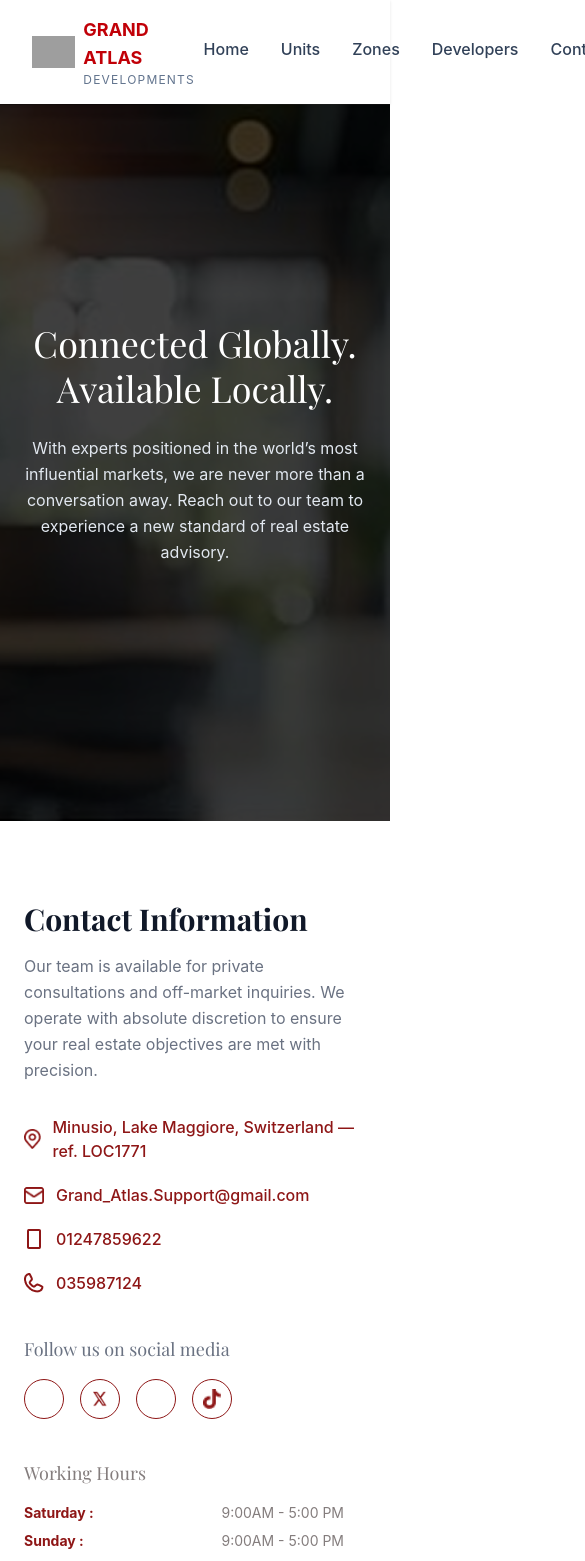
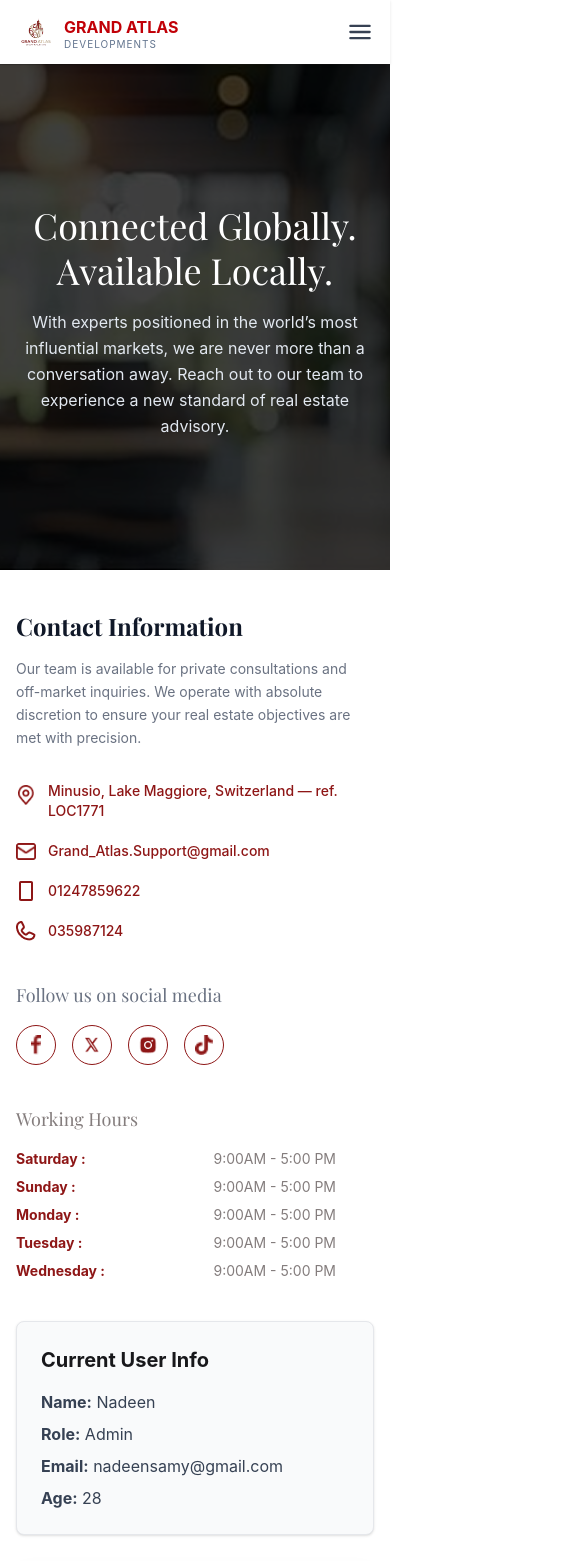
Before and after one commit to NadeenElshenawy/Grand_Atlas, a React (Vite) app: page /contact in a window 390 px wide. Shown: the top 1561 px of the page, 585 px wide, since content can reach past the window. Built offline with nearby package versions, Linux system fonts and the light colour scheme; grey boxes are pictures that could not be loaded; a web font is replaced by a local one.

Commit message:
made the website responsive

```diff
--- a/src/App.jsx
+++ b/src/App.jsx
@@ -20,7 +20,7 @@ function App(){
         <Route element={<Layout/>}>
         <Route path="/" element={<Home />} />
         <Route path="/units" element={<Units />} />
-        <Route path="/units/:id" element={<UnitDetails />} />
+        <Route path="/unit/:id" element={<UnitDetails />} />
         <Route path="/Zones" element={<Zones />} />
         <Route path="/zones/:id" element={<ZoneDetails />} />
         <Route path="/projects/:id" element={<ProjectDetails />} />
--- a/src/components/Hero/Hero.jsx
+++ b/src/components/Hero/Hero.jsx
@@ -1,31 +1,32 @@
 import SocialSidebar from "../SocialSidebae/SocialSidebar"
-export default function Hero({bgImg, title,desc,btn, showSocial=true,showBtn=true}) {
+
+export default function Hero({bgImg, title, desc, btn, showSocial=true, showBtn=true}) {
   return (
     <section
-      className="relative h-[85vh] bg-cover bg-center flex items-center justify-center"
+      className="relative min-h-[60vh] md:h-[85vh] bg-cover bg-center flex items-center justify-center py-16 md:py-0"
       style={{ backgroundImage: `url(${bgImg})` }}
     >
       <div className="absolute inset-0 bg-black/50"></div>
 
-{ showSocial ?
-(
-     <div className="absolute left-6 top-1/2 -translate-y-1/2 z-20">
+      {showSocial ? (
+        <div className="hidden md:block absolute left-6 top-1/2 -translate-y-1/2 z-20">
           <SocialSidebar />
-      </div>)
-      :null}
-    <div className="relative z-10 text-center text-white px-6 max-w-4xl">
-        <h1 className="text-4xl md:text-6xl font-playfair mb-6 leading-tight">
+        </div>
+      ) : null}
+
+      <div className="relative z-10 text-center text-white px-4 md:px-6 max-w-4xl mt-10 md:mt-0">
+        <h1 className="text-4xl md:text-6xl font-playfair mb-4 md:mb-6 leading-tight">
           {title}
         </h1>
-        <p className="text-base md:text-lg text-slate-200 mb-10 max-w-3xl mx-auto leading-relaxed">
+        <p className="text-base md:text-lg text-slate-200 mb-8 md:mb-10 max-w-3xl mx-auto leading-relaxed">
           {desc}
         </p>
-        {showBtn?(
-        <button className="bg-gradient-to-br from-[#8E1616] to-[#C34B4B] hover:from-red-700 hover:to-red-900 text-white font-medium px-12 py-3 rounded transition-all shadow-lg hover:shadow-xl">
+
+        {showBtn ? (
+          <button className="bg-gradient-to-br from-[#8E1616] to-[#C34B4B] hover:from-red-700 hover:to-red-900 text-white font-medium px-8 md:px-12 py-3 rounded transition-all shadow-lg hover:shadow-xl mb-4 md:mb-0">
             {btn}
           </button>
-        ):null
-        }
+        ) : null}
       </div>
     </section>
   )
--- a/src/components/Navbar/Navbar.jsx
+++ b/src/components/Navbar/Navbar.jsx
@@ -1,30 +1,84 @@
-import { Link } from "react-router-dom"
+import { useState } from "react";
+import { Link } from "react-router-dom";
 import NavItem from "./NavItem";
+import logoImg from "../../assets/LogoOption.png";
+
 export default function Navbar() {
+  // State to control the mobile menu
+  const [isOpen, setIsOpen] = useState(false);
+
   return (
     <>
+      <nav className="bg-white shadow-sm py-3 md:py-4 px-4 md:px-8 sticky top-0 z-50">
 
-    <nav className="bg-white shadow-sm py-4 px-8 flex items-center justify-between sticky top-0 z-50">
-            <Link to="/" className="flex items-center gap-2">
-            <div className="w-12 h-12 rounded-full  flex items-center justify-center text-white font-bold text-xl">
-          <img src="/src/assets/Logo Option.png" alt="" />
+        <div className="flex items-center justify-between">
+
+          {/* Logo Section */}
+          <Link to="/" className="flex items-center gap-2" onClick={() => setIsOpen(false)}>
+            <div className="w-10 h-10 md:w-12 md:h-12 rounded-full flex items-center justify-center">
+              <img src={logoImg} alt="Grand Atlas Logo" className="w-full h-full object-contain" />
             </div>
             <div className="flex flex-col leading-none">
-          <span className="text-red-700 font-bold text-lg">GRAND ATLAS</span>
-          <span className="text-xs tracking-widest text-slate-500">DEVELOPMENTS</span>
+              <span className="text-red-700 font-bold text-base md:text-lg">GRAND ATLAS</span>
+              <span className="text-[10px] md:text-xs tracking-widest text-slate-500">DEVELOPMENTS</span>
             </div>
           </Link>
-      <ul className="flex space-x-6 justify-center">
+
+          {/* Desktop Menu (Hidden on Mobile) */}
+          <ul className="hidden md:flex space-x-4 lg:space-x-6 justify-center">
             <NavItem to="/">Home</NavItem>
             <NavItem to="/units">Units</NavItem>
-        <NavItem to="/Zones">Zones</NavItem>
-        <NavItem to="/Developers"> Developers</NavItem>
+            <NavItem to="/zones">Zones</NavItem>
+            <NavItem to="/developers">Developers</NavItem>
             <NavItem to="/contact">Contact</NavItem>
           </ul>
-       <button className="bg-gradient-to-br  from-[#8E1616] to-[#C34B4B] hover:from-red-700 hover:to-red-900 text-white font-medium px-6 py-2 rounded transition-all shadow-md hover:shadow-lg">
+
+          {/* Register Button (Hidden on very small mobile screens) */}
+          <div className="hidden sm:block">
+            <button className="bg-gradient-to-br from-[#8E1616] to-[#C34B4B] hover:from-red-700 hover:to-red-900 text-white font-medium px-4 md:px-6 py-2 rounded transition-all shadow-md hover:shadow-lg text-sm md:text-base">
               Register
             </button>
+          </div>
 
+          {/* HAMBURGER BUTTON (Visible only on mobile) */}
+          <button
+            className="md:hidden text-gray-700 focus:outline-none"
+            onClick={() => setIsOpen(!isOpen)}
+          >
+            {isOpen ? (
+              // Close Icon (X)
+              <svg xmlns="http://www.w3.org/2000/svg" fill="none" viewBox="0 0 24 24" strokeWidth={2} stroke="currentColor" className="w-7 h-7">
+                <path strokeLinecap="round" strokeLinejoin="round" d="M6 18L18 6M6 6l12 12" />
+              </svg>
+            ) : (
+              // Hamburger Icon (☰)
+              <svg xmlns="http://www.w3.org/2000/svg" fill="none" viewBox="0 0 24 24" strokeWidth={2} stroke="currentColor" className="w-7 h-7">
+                <path strokeLinecap="round" strokeLinejoin="round" d="M3.75 6.75h16.5M3.75 12h16.5m-16.5 5.25h16.5" />
+              </svg>
+            )}
+          </button>
+        </div>
+
+        {/* MOBILE MENU DROPDOWN */}
+        {isOpen && (
+          <div className="md:hidden mt-4 border-t border-gray-100 pt-4 pb-2 bg-white absolute left-0 w-full shadow-lg">
+            <ul className="flex flex-col items-center space-y-4">
+              {/* We pass an onClick to NavItem to close the menu when a link is clicked */}
+              <div onClick={() => setIsOpen(false)}><NavItem to="/">Home</NavItem></div>
+              <div onClick={() => setIsOpen(false)}><NavItem to="/units">Units</NavItem></div>
+              <div onClick={() => setIsOpen(false)}><NavItem to="/zones">Zones</NavItem></div>
+              <div onClick={() => setIsOpen(false)}><NavItem to="/developers">Developers</NavItem></div>
+              <div onClick={() => setIsOpen(false)}><NavItem to="/contact">Contact</NavItem></div>
+            </ul>
+
+            {/* Register Button for Mobile Menu */}
+            <div className="mt-4 flex justify-center pb-4">
+              <button className="bg-gradient-to-br from-[#8E1616] to-[#C34B4B] text-white font-medium px-8 py-2 rounded w-11/12">
+                Register
+              </button>
+            </div>
+          </div>
+        )}
       </nav>
     </>
   )
--- a/src/components/SocialSidebae/SocialSidebar.jsx
+++ b/src/components/SocialSidebae/SocialSidebar.jsx
@@ -1,35 +1,36 @@
-
+import facebookIcon from "../../assets/icons/basil_facebook-solid.png";
+import xIcon from "../../assets/icons/Group.png";
+import instagramIcon from "../../assets/icons/basil_instagram-solid.png";
+import tiktokIcon from "../../assets/icons/ic_round-tiktok.png";
 
 export default function SocialSidebar() {
+  const socials = [
+    { name: "Facebook", href: "https://facebook.com", icon: facebookIcon },
+    { name: "X", href: "https://x.com", icon: xIcon },
+    { name: "Instagram", href: "https://instagram.com", icon: instagramIcon },
+    { name: "TikTok", href: "https://tiktok.com", icon: tiktokIcon },
+  ];
 
-    const socials=[
-    { name: "Facebook",  href: "https://facebook.com",  icon: "/src/assets/icons/basil_facebook-solid.png"  },
-    { name: "X",         href: "https://x.com",         icon: "/src/assets/icons/Group.png"         },
-    { name: "Instagram", href: "https://instagram.com", icon: "/src/assets/icons/basil_instagram-solid.png" },
-    { name: "TikTok",    href: "https://tiktok.com",    icon: "/src/assets/icons/ic_round-tiktok.png"    },
-    ]
   return (
-    <div className="flex flex-col gap-4 p-6">
-{socials.map((social) => (
+    <div className="flex flex-col gap-3 md:gap-4 p-2 md:p-6">
+      {socials.map((social) => (
         <a
           key={social.name}
           href={social.href}
           target="_blank"
           rel="noopener noreferrer"
           title={social.name}
-          className="w-11 h-11 rounded-full  border-4 border-white
+          className="w-9 h-9 md:w-11 md:h-11 rounded-full border-2 md:border-4 border-white
                      flex items-center justify-center
-                     "
+                     transition-colors hover:bg-white/20" // Added a nice hover effect
         >
           <img
             src={social.icon}
             alt={social.name}
-            className="w-5 h-5 object-contain"
+            className="w-4 h-4 md:w-5 md:h-5 object-contain"
           />
         </a>
       ))}
-
-
-        </div>
-  )
+    </div>
+  );
 }
--- a/src/pages/Contact/Contact.jsx
+++ b/src/pages/Contact/Contact.jsx
@@ -4,8 +4,8 @@ import contactLocation from "../../assets/icons/contact-location.png"
 import contactX from "../../assets/icons/contact-x.png"
 import contactPhone from "../../assets/icons/contact-phone.png"
 import contactTelephone from "../../assets/icons/contact-telephone.png"
-import facebook from "../../assets/icons/basil_facebook-solid.png"
-import insta from "../../assets/icons/basil_instagram-solid.png"
+import facebook from "../../assets/icons/icFacebook.png"
+import insta from "../../assets/icons/contact-insta.png"
 import tiktok from "../../assets/icons/contact-tiktok.png"
 import contactEmail from "../../assets/icons/contact-email.png"
 import { useContext } from "react";
@@ -24,42 +24,41 @@ export const Contact = () => {
         showSocial={false}
       />
 
-      <div className="bg-white min-h-screen py-20">
-        <div className="max-w-7xl mx-auto px-6">
+      <div className="bg-white min-h-screen py-10 md:py-20">
+        <div className="max-w-7xl mx-auto px-4 md:px-6">
 
-          <div className="grid grid-cols-1 lg:grid-cols-2 gap-16">
-
+          <div className="grid grid-cols-1 lg:grid-cols-2 gap-10 md:gap-16">
 
             <div className="flex flex-col">
 
-              <h2 className="text-3xl font-playfair font-bold text-gray-900 mb-4">
+              <h2 className="text-2xl md:text-3xl font-playfair font-bold text-gray-900 mb-4">
                 Contact Information
               </h2>
 
-              <p className="text-gray-500 mb-8 leading-relaxed max-w-md">
+              <p className="text-gray-500 mb-8 leading-relaxed max-w-md text-sm md:text-base">
                 Our team is available for private consultations and off-market inquiries. We operate with absolute discretion to ensure your real estate objectives are met with precision.
               </p>
 
-              <div className="space-y-5 text-[#8E1616] font-medium mb-10">
-                <div className="flex items-center gap-3">
-                  <img src={contactLocation} alt="location" className="w-5 h-5 object-contain" />
+              <div className="space-y-5 text-[#8E1616] font-medium mb-10 text-sm md:text-base">
+                <div className="flex items-start md:items-center gap-3">
+                  <img src={contactLocation} alt="location" className="w-5 h-5 object-contain mt-1 md:mt-0 shrink-0" />
                   <span>Minusio, Lake Maggiore, Switzerland — ref. LOC1771</span>
                 </div>
 
                 <div className="flex items-center gap-3">
-                  <img src={contactEmail} alt="email" className="w-5 h-5 object-contain" />
-                  <a href="mailto:Grand_Atlas.Support@gmail.com" className="hover:underline">
+                  <img src={contactEmail} alt="email" className="w-5 h-5 object-contain shrink-0" />
+                  <a href="mailto:Grand_Atlas.Support@gmail.com" className="hover:underline break-all">
                     Grand_Atlas.Support@gmail.com
                   </a>
                 </div>
 
                 <div className="flex items-center gap-3">
-                  <img src={contactPhone} alt="phone" className="w-5 h-5 object-contain" />
+                  <img src={contactPhone} alt="phone" className="w-5 h-5 object-contain shrink-0" />
                   <span>01247859622</span>
                 </div>
 
                 <div className="flex items-center gap-3">
-                  <img src={contactTelephone} alt="telephone" className="w-5 h-5 object-contain" />
+                  <img src={contactTelephone} alt="telephone" className="w-5 h-5 object-contain shrink-0" />
                   <span>035987124</span>
                 </div>
               </div>
@@ -74,7 +73,7 @@ export const Contact = () => {
                     <img src={contactX} alt="X" className="w-4 h-4 object-contain" />
                   </a>
                   <a href="#" className="w-10 h-10 rounded-full border border-[#8E1616] flex items-center justify-center hover:bg-gray-50 transition-colors">
-                    <img src={insta} alt="Instagram" className="w-5 h-5 object-contain" />
+                    <img src={insta} alt="Instagram" className="w-5 h-5 object-contain " />
                   </a>
                   <a href="#" className="w-10 h-10 rounded-full border border-[#8E1616] flex items-center justify-center hover:bg-gray-50 transition-colors">
                     <img src={tiktok} alt="TikTok" className="w-5 h-5 object-contain" />
@@ -107,11 +106,12 @@ export const Contact = () => {
                   </li>
                 </ul>
               </div>
+            </div>
 
-            </div>
+            <div className="flex flex-col gap-8">
+
               <div className="bg-gray-50 border border-gray-200 p-6 rounded-lg shadow-sm">
                 <h2 className="text-xl font-bold mb-4">Current User Info</h2>
-
                 <ul className="space-y-2 text-gray-700">
                   <li><strong>Name:</strong> {data.name}</li>
                   <li><strong>Role:</strong> {data.role}</li>
@@ -119,8 +119,8 @@ export const Contact = () => {
                   <li><strong>Age:</strong> {data.age}</li>
                 </ul>
               </div>
-            <div>
-              <div className="bg-white border border-gray-100 rounded-xl p-8 shadow-[0_4px_20px_rgba(0,0,0,0.05)]">
+
+              <div className="bg-white border border-gray-100 rounded-xl p-6 md:p-8 shadow-[0_4px_20px_rgba(0,0,0,0.05)]">
 
                 <h2 className="text-2xl font-playfair font-bold text-gray-900 mb-6">
                   Send us a message
--- a/src/pages/Zones/Zones.jsx
+++ b/src/pages/Zones/Zones.jsx
@@ -28,14 +28,14 @@
       <>
   <Hero bgImg={zonesHeroImg} title="Destinations Defined by Distinction" desc="From the quiet pulse of the shoreline to the vibrant energy of the metropolitan center, explore our guide to the neighborhoods that mirror your ambition and your aesthetic." showBtn={false}/>
 
-        <div className="max-w-7xl mx-auto px-6 py-12">
+        <div className="max-w-7xl mx-auto px-4 md:px-6 py-12">
           {loading ? (
             <div className="text-center text-xl font-semibold text-gray-500">
               Loading zones...
             </div>
           ) : (
 
-            <div className="grid grid-cols-4 gap-8">
+            <div className="grid grid-cols-1 sm:grid-cols-2 lg:grid-cols-4 gap-6 md:gap-8">
               {zones.map((zone) => (
                 <Link to={`/zones/${zone.id}`} key={zone.id}>
                 <ZoneCard
```
Also changed, not shown: src/pages/Units/Units.jsx (+9 -5 lines). Lines whose indentation alone changed are shown as unchanged.
